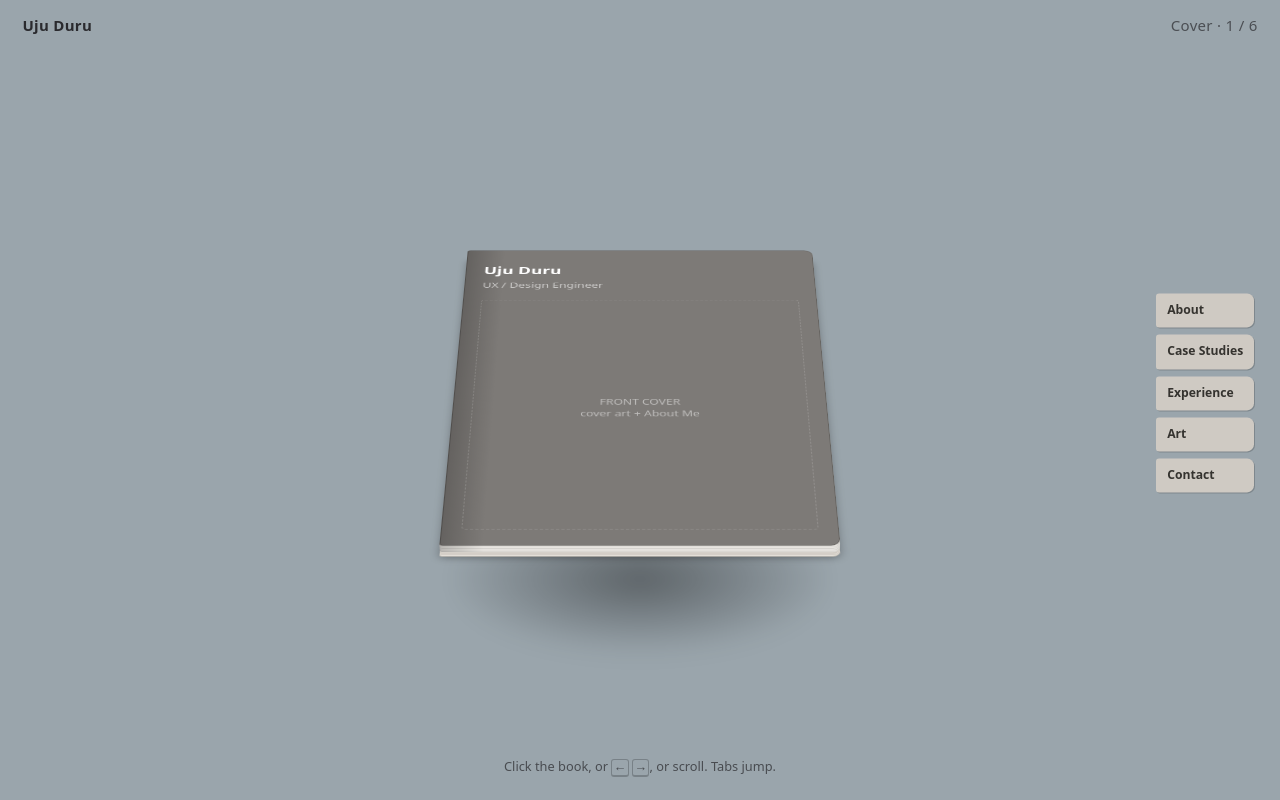
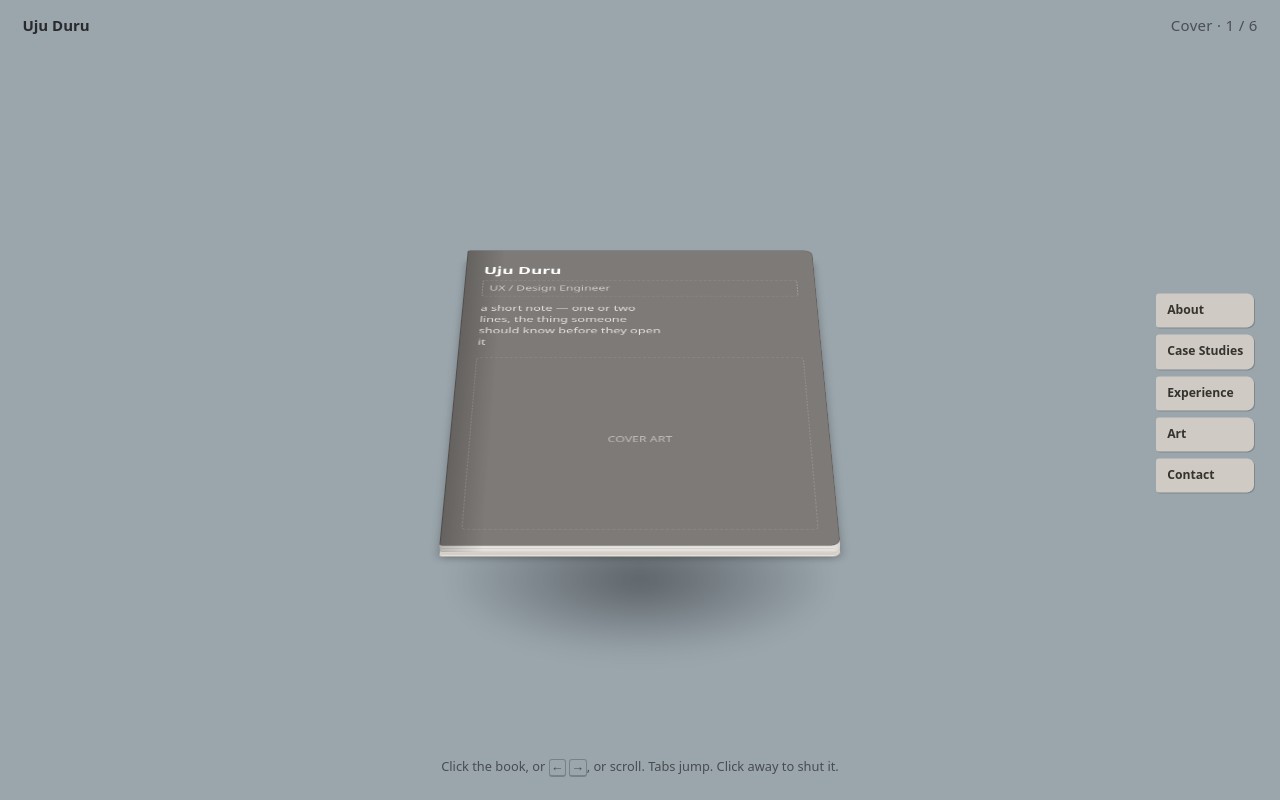
Before and after one commit to aoduru/uju-portfolio-journal, a plain HTML site: page prototypes/book-greybox.html in a window 1280 px wide. Drawn offline with Linux system fonts and the light colour scheme.

Commit message:
The cover stands on its own, and two ways back to it
Making the cover the landing state left it with no content and nothing
pointing at it. Three fixes.

The cover carries a short note as well as a title and a role band, so a
visitor who leaves after five seconds has still learned something. The role
line stays live text in a clear band, never painted in.

The wordmark returns to the cover from anywhere, and clicking the surface
around the book shuts it -- the book sits on a desk, so clicking the desk
puts it down. Checked against #bookpos rather than #book so a click on the
book does not both turn a page and close, and .tabs is excluded so jumping to
a section does not immediately undo itself.

Also fixes is-booting never clearing in a backgrounded tab. It is cleared by
rAF, which does not run there, so the book's approach and stand-up stayed
suppressed for the whole session. Page turns still animated, being Web
Animations rather than CSS transitions, so it failed silently and merely
looked like the book was snapping open. Now cleared by a timeout as well, and
on any navigation.

Co-Authored-By: Claude Opus 5 <noreply@anthropic.com>

```diff
--- a/prototypes/book-greybox.html
+++ b/prototypes/book-greybox.html
@@ -59,6 +59,15 @@ body {
   font-weight: 600; letter-spacing: .02em;
 }
 .bar__where { font-weight: 400; opacity: .7; margin-left: auto; font-variant-numeric: tabular-nums; }
+/* The only way back to the cover. Without it the cover is reachable only by
+   Back or the left arrow -- and the cover is the best-looking thing here, so
+   nothing pointing at it is a real gap. Logo-goes-home is also what everyone
+   already expects. */
+.bar__home {
+  font: inherit; font-weight: 700; color: inherit;
+  background: none; border: 0; padding: 0; cursor: pointer;
+}
+.bar__home:hover { text-decoration: underline; }
 
 /* ---------- stage ---------- */
 .stage {
@@ -164,6 +173,22 @@ body {
   font-size: .75rem; opacity: .5; text-align: center; padding: .5rem;
 }
 .face--board .fill { border-color: rgba(255,255,255,.3); }
+
+/* The role line is live text in a band left clear by the cover art. Dashed
+   here only to make the reserved area visible in the greybox. */
+.cover__role {
+  border: 1px dashed rgba(255,255,255,.45);
+  border-radius: 3px;
+  padding: .3em .5em;
+  margin: .5rem 0 0;
+}
+.cover__note {
+  margin: .7rem 0 0;
+  font-size: .82rem;
+  line-height: 1.45;
+  opacity: .78;
+  max-width: 26ch;
+}
 
 /* ---------- thickness ----------
    The page block under each half. Without it the open book is two rectangles
@@ -274,7 +299,7 @@ kbd { border: 1px solid rgba(0,0,0,.3); border-bottom-width: 2px; border-radius:
 <body>
 
 <div class="bar">
-  <span>Uju Duru</span>
+  <button type="button" class="bar__home" id="home">Uju Duru</button>
   <span class="bar__where" id="where"></span>
 </div>
 
@@ -291,10 +316,17 @@ kbd { border: 1px solid rgba(0,0,0,.3); border-bottom-width: 2px; border-radius:
     <div class="block block--r"></div>
 
     <div class="leaf leaf--cover" data-leaf="0">
+      <!-- The cover is the landing state, so it has to stand on its own: a
+           name, a role, and enough of a note that a 5-second visitor learns
+           something before deciding whether to click. The role line is LIVE
+           TEXT in a clear band, never painted into the cover art, so the
+           positioning question can be settled without a repaint. -->
       <div class="face face--recto face--board">
         <h2>Uju Duru</h2>
-        <p class="sub">UX / Design Engineer</p>
-        <div class="fill">FRONT COVER<br>cover art + About Me</div>
+        <p class="sub cover__role">UX / Design Engineer</p>
+        <p class="cover__note">a short note — one or two lines, the thing
+           someone should know before they open it</p>
+        <div class="fill">COVER ART</div>
         <div class="sheen"></div>
       </div>
       <div class="face face--verso">
@@ -357,7 +389,7 @@ kbd { border: 1px solid rgba(0,0,0,.3); border-bottom-width: 2px; border-radius:
   <div class="tabs" id="tabs"></div>
 </div>
 
-<p class="hint">Click the book, or <kbd>&larr;</kbd> <kbd>&rarr;</kbd>, or scroll. Tabs jump.</p>
+<p class="hint">Click the book, or <kbd>&larr;</kbd> <kbd>&rarr;</kbd>, or scroll. Tabs jump. Click away to shut it.</p>
 
 <script>
 (function () {
@@ -536,6 +568,7 @@ kbd { border: 1px solid rgba(0,0,0,.3); border-bottom-width: 2px; border-radius:
   function goTo(i, push) {
     i = Math.max(0, Math.min(i, N));
     if (i === index) return;
+    stage.classList.remove('is-booting');
     index = i;
     book.classList.remove('is-fresh');
     layout(true);
@@ -547,6 +580,22 @@ kbd { border: 1px solid rgba(0,0,0,.3); border-bottom-width: 2px; border-radius:
   }
 
   /* tabs */
+  document.getElementById('home').addEventListener('click', function () {
+    goTo(0);
+  });
+
+  /* Click the surface around the book to shut it. The book sits on a desk, so
+     clicking the desk putting it down is the behaviour people already expect
+     -- and it means getting out never requires finding a control.
+     Checked against #bookpos rather than #book: a click on the book itself
+     bubbles up to here, and without this the book would turn a page AND close
+     on the same click. .tabs lives inside the stage too, so it is excluded as
+     well, or jumping to a section would immediately undo itself. */
+  document.querySelector('.stage').addEventListener('click', function (e) {
+    if (e.target.closest('#bookpos, #tabs')) return;
+    goTo(0);
+  });
+
   ROUTES.forEach(function (r, k) {
     if (!r) return;                       // no tab for the cover
     var b = document.createElement('button');
@@ -626,10 +675,16 @@ kbd { border: 1px solid rgba(0,0,0,.3); border-bottom-width: 2px; border-radius:
   requestAnimationFrame(remeasure);
   window.addEventListener('load', remeasure);
 
-  /* Two frames: one for the pose above to be computed, one for it to paint. */
-  requestAnimationFrame(function () {
-    requestAnimationFrame(function () { stage.classList.remove('is-booting'); });
-  });
+  /* Two frames: one for the pose above to be computed, one for it to paint.
+     Belt and braces, because requestAnimationFrame does not run in a
+     backgrounded tab -- and if it never fires, is-booting never clears and
+     the book's approach and stand-up stay suppressed for the whole session.
+     Page turns would still animate (those are Web Animations, not CSS
+     transitions), so it fails silently and looks like the book is snapping
+     open rather than like something is broken. */
+  function booted() { stage.classList.remove('is-booting'); }
+  requestAnimationFrame(function () { requestAnimationFrame(booted); });
+  setTimeout(booted, 120);
 
   window.bookState = function () { return { index: index, route: ROUTES[index] }; };
 }());
```
Also changed, not shown: 1 other file.
